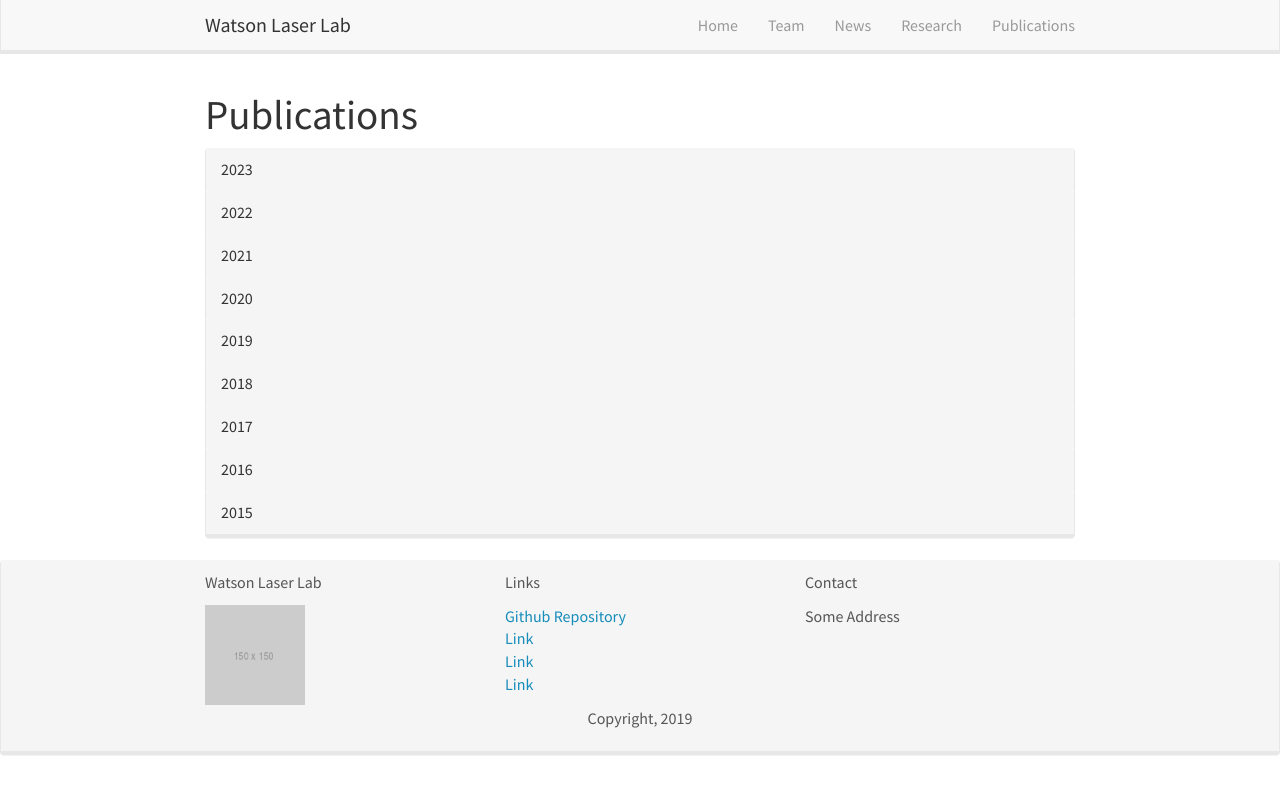
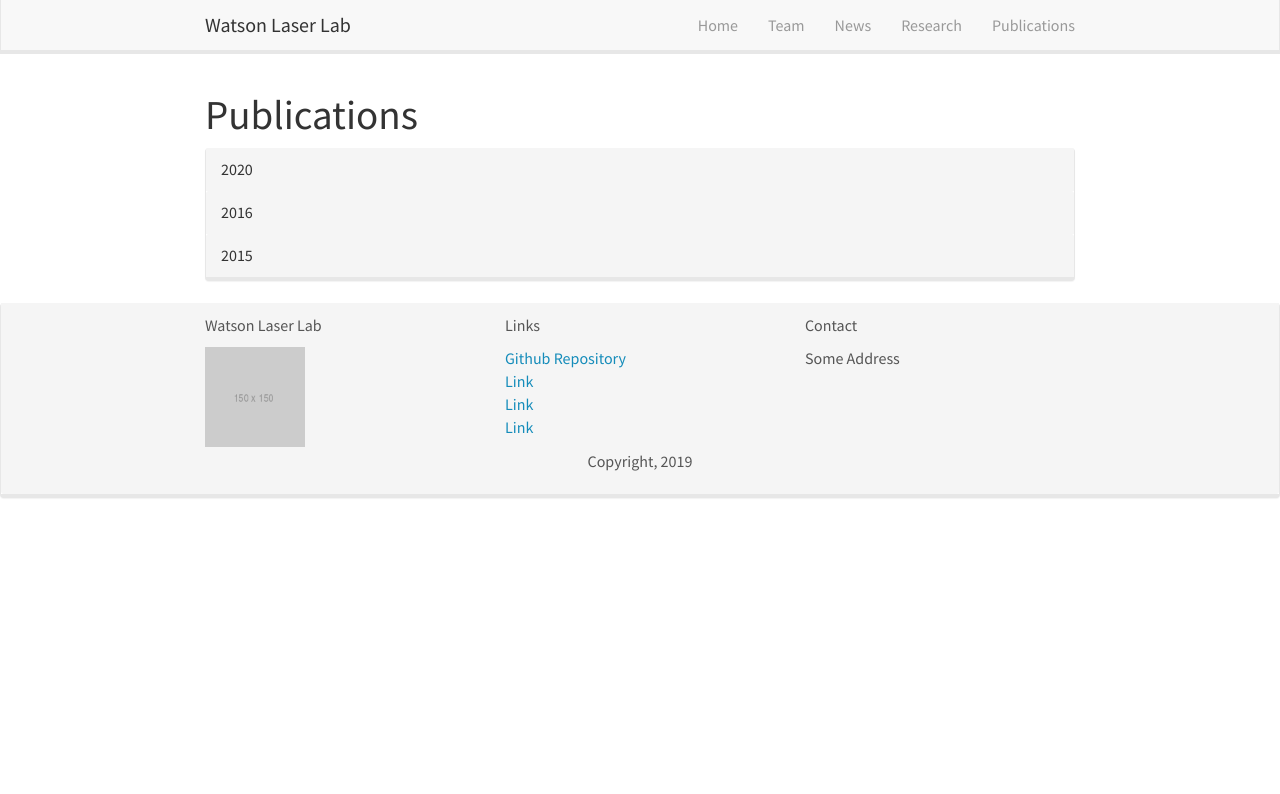
Before and after one commit to petwa93/Watson-Laser-Lab, a Jekyll site: the page built from _pages/publications.html, in a window 1280 px wide. Shown: the top 794 px of the page. Built offline with Jekyll 4.4.1, drawn with Linux system fonts in a browser that asks for light colours; nearby versions of some CDN libraries.

Commit message:
Update years.json

```diff
--- a/_data/publications/years.json
+++ b/_data/publications/years.json
@@ -1,10 +1,4 @@
-[ 2023,
-  2022,
-  2021,
-  2020,
-  2019,
-  2018,
-  2017,
+[ 2020,
   2016,
   2015
  ]
```
